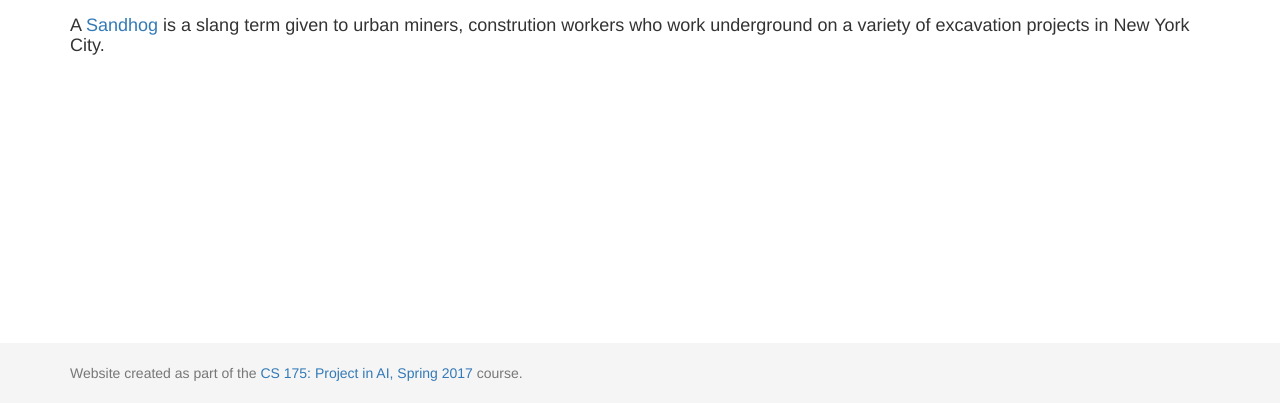
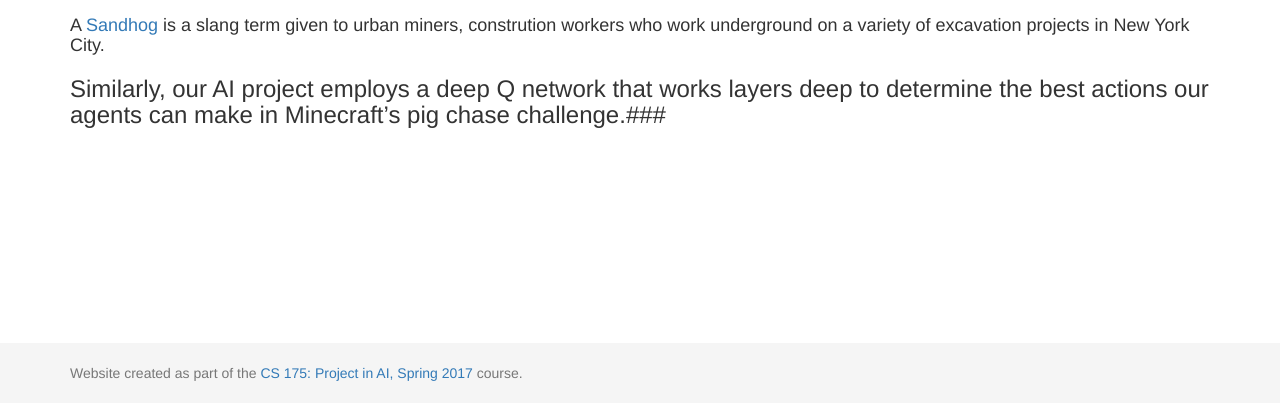
Before and after one commit to hfloresr/Sandhog, a Jekyll site: the page built from docs/index.md, in a window 1280 px wide, cut to the strip 497-900 px from the top of the page. Built offline with Jekyll 4.4.1, drawn with Linux system fonts in a browser that asks for light colours.

Commit message:
added to index

```diff
--- a/docs/index.md
+++ b/docs/index.md
@@ -6,3 +6,5 @@ title:  Home
 
 <br>
 #### A [Sandhog](https://en.wikipedia.org/wiki/Sandhog) is a slang term given to urban miners, constrution workers who work underground on a variety of excavation projects in New York City. ####
+
+### Similarly, our AI project employs a deep Q network that works layers deep to determine the best actions our agents can make in Minecraft's pig chase challenge.###
```
